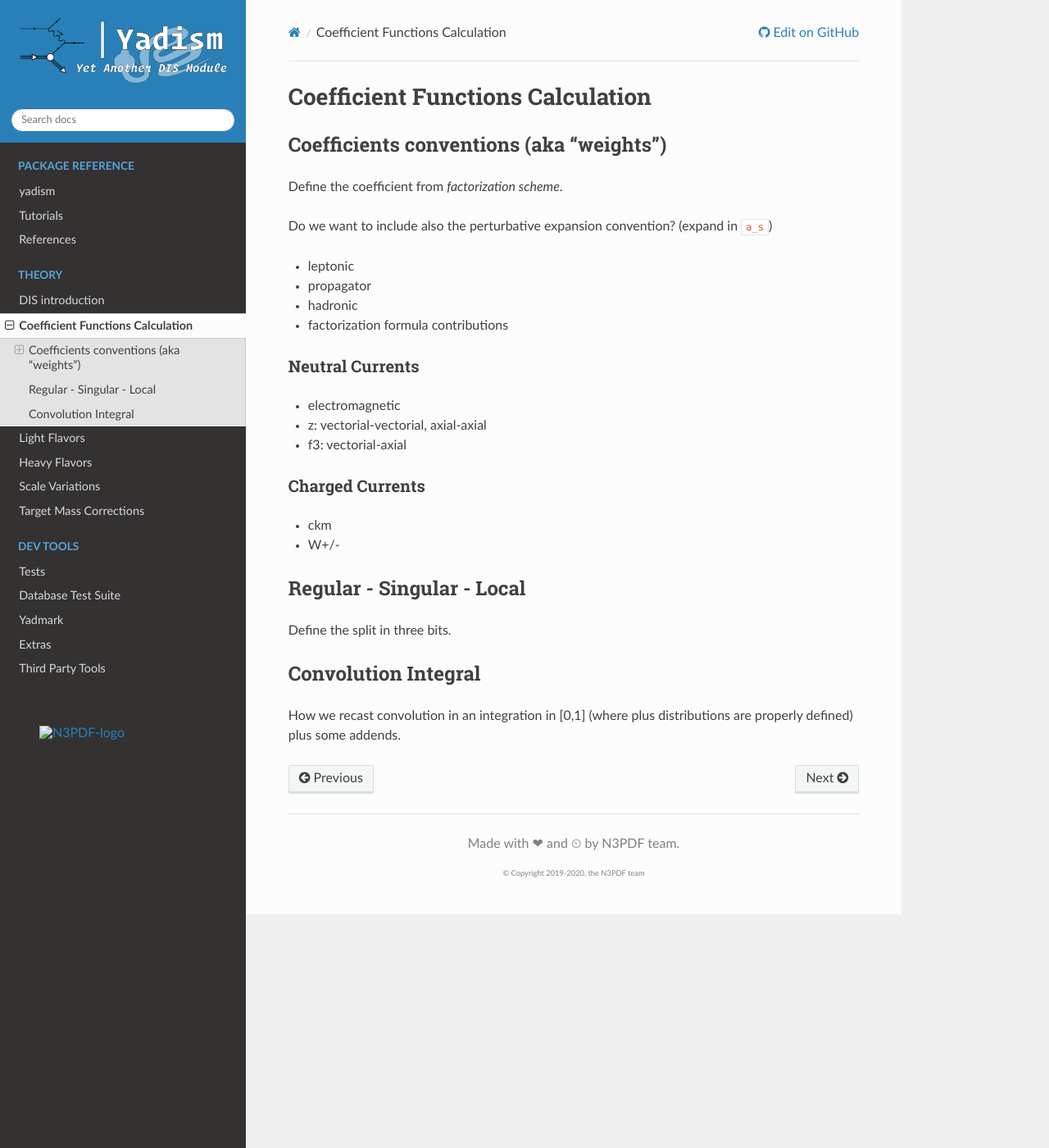
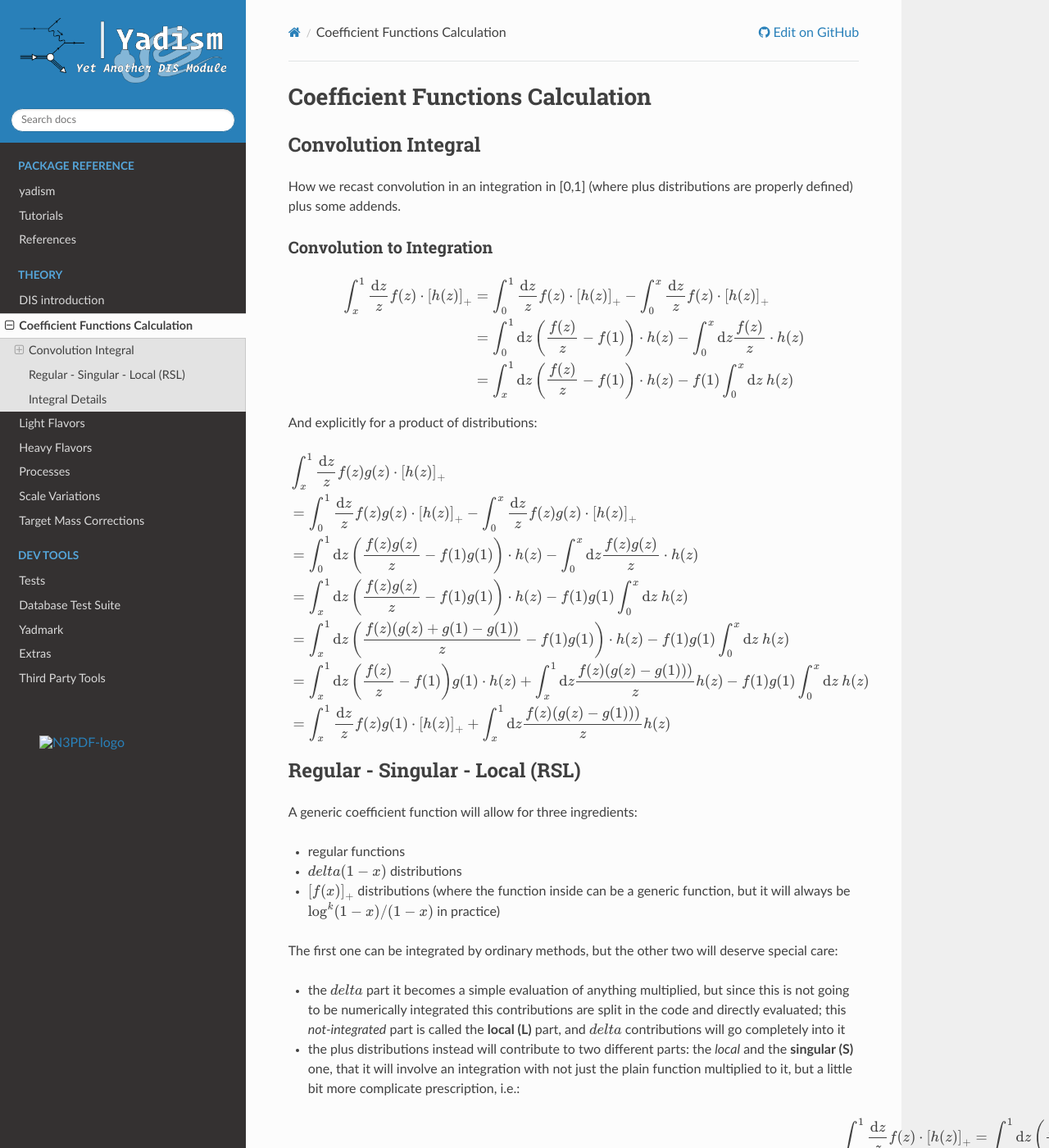
Before and after one commit to NNPDF/yadism, a Sphinx documentation site: the page built from docs/sphinx/source/theory/coeff-funcs.rst, in a window 1280 px wide and 1400 px high. Shown: the whole window at 82% size. Built offline with Sphinx 7.4.7 and the Read the Docs theme 2.0.0, drawn with Linux system fonts in a browser that asks for light colours; pages that are not in the unit, such as notebooks, are missing from menus; the version number could not be read and is left out; some of the changed text lies outside the part shown.

Commit message:
Extend theory docs and tests descriptions

```diff
--- a/docs/sphinx/source/theory/coeff-funcs.rst
+++ b/docs/sphinx/source/theory/coeff-funcs.rst
@@ -2,36 +2,83 @@ Coefficient Functions Calculation
 =================================
 
 
-Coefficients conventions (aka "weights")
-----------------------------------------
-Define the coefficient from *factorization scheme*.
-
-Do we want to include also the perturbative expansion convention? (expand in
-``a_s``)
-
-- leptonic
-- propagator
-- hadronic
-- factorization formula contributions
-
-Neutral Currents
-~~~~~~~~~~~~~~~~
-
-- electromagnetic
-- z: vectorial-vectorial, axial-axial
-- f3: vectorial-axial
-
-Charged Currents
-~~~~~~~~~~~~~~~~
-
-- ckm
-- W+/-
-
-Regular - Singular - Local
---------------------------
-Define the split in three bits.
-
 Convolution Integral
 --------------------
+
 How we recast convolution in an integration in [0,1] (where plus distributions
 are properly defined) plus some addends.
+
+Convolution to Integration
+~~~~~~~~~~~~~~~~~~~~~~~~~~
+
+.. math::
+
+   \begin{align}
+   \int_x^1 \frac{\text{d} z}{z} f(z) \cdot \left[ h(z) \right]_+ &=
+   \int_0^1 \frac{\text{d} z}{z} f(z) \cdot \left[ h(z) \right]_+ - \int_0^x \frac{\text{d}
+   z}{z} f(z) \cdot \left[ h(z) \right]_+\\
+   &= \int_0^1 \text{d} z \left(\frac{f(z)}{z} - f(1)\right) \cdot h(z) - \int_0^x \text{d}
+   z \frac{ f(z)}{z} \cdot h(z)\\
+   &= \int_x^1 \text{d} z \left(\frac{f(z)}{z} - f(1)\right) \cdot h(z) - f(1) \int_0^x
+   \text{d} z~ h(z)
+   \end{align}
+
+And explicitly for a product of distributions:
+
+.. math::
+
+   \begin{align}
+    & \int_x^1 \frac{\text{d} z}{z} f(z) g(z) \cdot \left[ h(z) \right]_+\\
+    &=
+   \int_0^1 \frac{\text{d} z}{z} f(z) g(z) \cdot \left[ h(z) \right]_+ - \int_0^x \frac{\text{d}
+   z}{z} f(z) g(z) \cdot \left[ h(z) \right]_+\\
+   &= \int_0^1 \text{d} z \left(\frac{f(z)g(z)}{z} - f(1)g(1)\right) \cdot h(z) - \int_0^x \text{d}
+   z \frac{ f(z) g(z)}{z} \cdot h(z)\\
+   &= \int_x^1 \text{d} z \left(\frac{f(z)g(z)}{z} - f(1)g(1)\right) \cdot h(z) - f(1) g(1) \int_0^x\text{d} z~ h(z)\\
+   &= \int_x^1 \text{d} z \left(\frac{f(z)(g(z)+g(1)-g(1))}{z} - f(1)g(1)\right) \cdot h(z) - f(1) g(1) \int_0^x\text{d} z~ h(z)\\
+   &= \int_x^1 \text{d} z \left(\frac{f(z)}{z} - f(1)\right)  g(1)\cdot h(z) + \int_x^1 \text{d} z \frac{f(z)(g(z)-g(1)))}{z} h(z)  - f(1) g(1) \int_0^x\text{d} z~ h(z)\\
+   &= \int_x^1  \frac{\text{d} z}{ z} f(z)  g(1)\cdot \left[h(z)\right]_+ + \int_x^1 \text{d} z \frac{f(z)(g(z)-g(1)))}{z} h(z)
+   \end{align}
+
+
+Regular - Singular - Local (RSL)
+--------------------------------
+
+A generic coefficient function will allow for three ingredients:
+
+- regular functions
+- :math:`delta(1-x)` distributions
+- :math:`\left[f(x)\right]_+` distributions (where the function inside can be a
+  generic function, but it will always be :math:`\log^k(1-x)/(1-x)` in practice)
+
+The first one can be integrated by ordinary methods, but the other two will
+deserve special care:
+
+- the :math:`delta` part it becomes a simple evaluation of anything multiplied,
+  but since this is not going to be numerically integrated this contributions
+  are split in the code and directly evaluated; this *not-integrated* part is
+  called the **local (L)** part, and :math:`delta` contributions will go
+  completely into it
+- the plus distributions instead will contribute to two different parts: the
+  *local* and the **singular (S)** one, that it will involve an integration
+  with not just the plain function multiplied to it, but a little bit more
+  complicate prescription, i.e.:
+
+.. math::
+
+   \int_x^1 \frac{\text{d} z}{z} f(z) \cdot \left[ h(z) \right]_+ = \int_x^1
+   \text{d} z \left(\frac{f(z)}{z} - f(1)\right) \cdot h(z) - f(1) \int_0^x
+   \text{d} z~ h(z)
+
+   as it is derived in the previous section; the first bit will be the plus
+   distribution contribution to the *singular*, while the second to the *local*
+   part of the integration
+
+Integral Details
+----------------
+
+- if area does not overlap it's set to 0 and integral skip
+- we are using `scipy.quad`
+- precision can be set
+- some areas specification are passed to quad
+- the extremes are cut a little, to regulate integration behavior
```
Also changed, not shown: docs/sphinx/source/dev-tools/benchmarks.rst (+7 -4 lines), docs/sphinx/source/dev-tools/regression-tests.rst (+13 -2 lines), docs/sphinx/source/dev-tools/unit-tests.rst (+7 -6 lines), docs/sphinx/source/index.rst (+20 -14 lines), docs/sphinx/source/shared/abbreviations.rst (+16 -2 lines), docs/sphinx/source/theory/processes.rst (added, +69 -0 lines).
